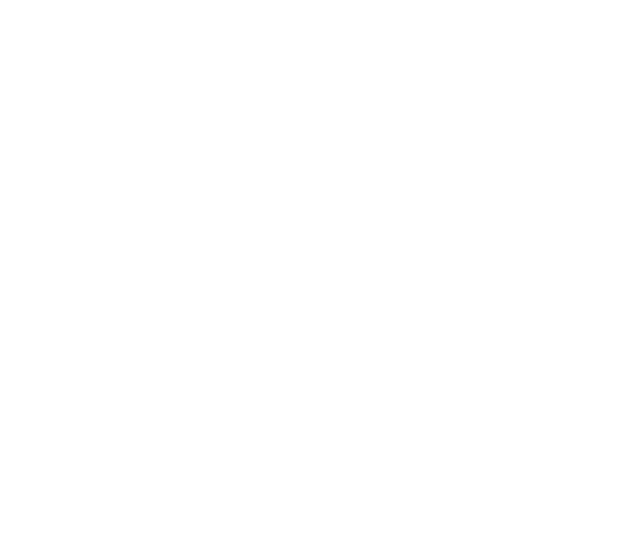
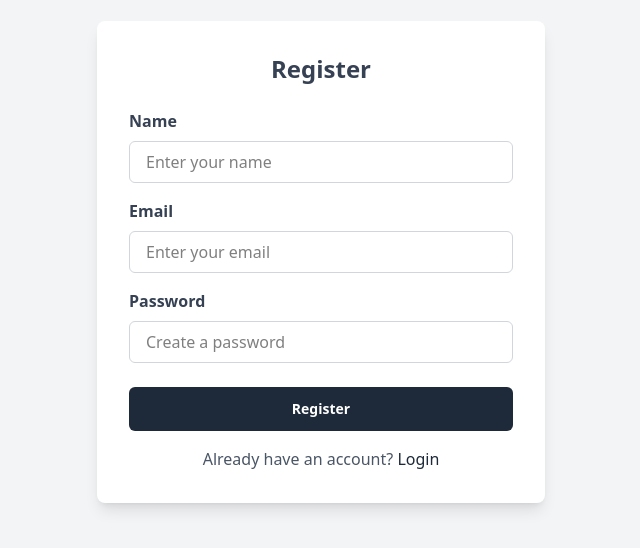
Before and after one commit to fatinishraqprapya25/Blogging-App-Front-End, a React (Vite) app: page /register in a window 1280 px wide. Before the commit this address had no page. Shown: the part 138-686 px from the top of the page, without its empty margins (319-959 px from the left). Built offline with nearby package versions, Linux system fonts and the light colour scheme.

Commit message:
Registration Page design done

```diff
--- a/src/App.jsx
+++ b/src/App.jsx
@@ -2,12 +2,14 @@ import React from 'react';
 import Home from './pages/Home';
 import { Routes, Route } from 'react-router-dom';
 import Login from './components/auth/login';
+import Register from './components/auth/Register';
 
 const App = () => {
   return <>
     <Routes>
       <Route path="/" element={<Home />} />
       <Route path="/login" element={<Login />} />
+      <Route path="/register" element={<Register />} />
     </Routes>
   </>
 }
--- /dev/null
+++ b/src/components/auth/Register.jsx
@@ -0,0 +1,157 @@
+import React, { useReducer } from "react";
+import Button from "../common/Button";
+import { useNavigate, Link } from "react-router-dom";
+import useAuth from "../../hooks/useAuth";
+
+// Initial form state
+const initialState = {
+    name: "",
+    email: "",
+    password: "",
+    error: "",
+};
+
+// Reducer function to manage form state
+function reducer(state, action) {
+    switch (action.type) {
+        case "SET_FIELD":
+            return { ...state, [action.field]: action.value };
+        case "SET_ERROR":
+            return { ...state, error: action.payload };
+        case "RESET":
+            return initialState;
+        default:
+            return state;
+    }
+}
+
+export default function Register() {
+    const [state, dispatch] = useReducer(reducer, initialState);
+    const { name, email, password, error } = state;
+    const [isLoggedIn] = useAuth();
+    const navigate = useNavigate();
+
+    if (isLoggedIn) {
+        navigate("/");
+    }
+
+    const handleSubmit = async (e) => {
+        e.preventDefault();
+
+        if (!name || !email || !password) {
+            dispatch({ type: "SET_ERROR", payload: "All fields are required." });
+            return;
+        }
+
+        dispatch({ type: "SET_ERROR", payload: "" });
+
+        const requestData = { name, email, password };
+
+        try {
+            const response = await fetch("https://blogging-app-api-using-express-mongo-db-iwvr.vercel.app/api/v1/auth/register", {
+                method: "POST",
+                headers: {
+                    "Content-Type": "application/json",
+                },
+                body: JSON.stringify(requestData),
+            });
+
+            const result = await response.json();
+
+            if (result.success) {
+                const token = result.token;
+                localStorage.setItem("authToken", token);
+                navigate("/");
+            } else {
+                alert(result.message);
+            }
+        } catch (err) {
+            alert("Something went wrong. Please try again.");
+        }
+    };
+
+    return (
+        <div className="flex justify-center items-center min-h-screen bg-gray-100">
+            <div className="bg-white p-8 rounded-lg shadow-lg w-full max-w-md">
+                <h2 className="text-2xl font-bold text-center text-gray-700 mb-6">Register</h2>
+
+                {error && (
+                    <div className="bg-red-500 text-white p-2 rounded-md mb-4 text-center">
+                        {error}
+                    </div>
+                )}
+
+                <form onSubmit={handleSubmit}>
+                    {/* Name Field */}
+                    <div className="mb-4">
+                        <label htmlFor="name" className="block text-gray-700 font-semibold mb-2">
+                            Name
+                        </label>
+                        <input
+                            type="text"
+                            id="name"
+                            name="name"
+                            value={name}
+                            onChange={(e) =>
+                                dispatch({ type: "SET_FIELD", field: "name", value: e.target.value })
+                            }
+                            className="w-full px-4 py-2 border border-gray-300 rounded-md focus:outline-none focus:ring-2 focus:ring-blue-500"
+                            placeholder="Enter your name"
+                            required
+                        />
+                    </div>
+
+                    {/* Email Field */}
+                    <div className="mb-4">
+                        <label htmlFor="email" className="block text-gray-700 font-semibold mb-2">
+                            Email
+                        </label>
+                        <input
+                            type="email"
+                            id="email"
+                            name="email"
+                            value={email}
+                            onChange={(e) =>
+                                dispatch({ type: "SET_FIELD", field: "email", value: e.target.value })
+                            }
+                            className="w-full px-4 py-2 border border-gray-300 rounded-md focus:outline-none focus:ring-2 focus:ring-blue-500"
+                            placeholder="Enter your email"
+                            required
+                        />
+                    </div>
+
+                    {/* Password Field */}
+                    <div className="mb-6">
+                        <label htmlFor="password" className="block text-gray-700 font-semibold mb-2">
+                            Password
+                        </label>
+                        <input
+                            type="password"
+                            id="password"
+                            name="password"
+                            value={password}
+                            onChange={(e) =>
+                                dispatch({ type: "SET_FIELD", field: "password", value: e.target.value })
+                            }
+                            className="w-full px-4 py-2 border border-gray-300 rounded-md focus:outline-none focus:ring-2 focus:ring-blue-500"
+                            placeholder="Create a password"
+                            required
+                        />
+                    </div>
+
+                    {/* Submit Button */}
+                    <Button styles="w-full text-md py-3 hover:bg-black">Register</Button>
+                </form>
+
+                <div className="mt-4 text-center text-gray-600">
+                    <p>
+                        Already have an account?{" "}
+                        <Link to="/login" className="text-gray-800 hover:underline font-medium">
+                            Login
+                        </Link>
+                    </p>
+                </div>
+            </div>
+        </div>
+    );
+}
--- a/src/components/common/Navbar.jsx
+++ b/src/components/common/Navbar.jsx
@@ -59,7 +59,7 @@ export default function Navbar() {
                         </button>
                     </> : <>
                         <Link to="/login">Login</Link>
-                        <Link><Button>Register</Button></Link>
+                        <Link to="/register"><Button>Register</Button></Link>
 
                     </>}
 
```
